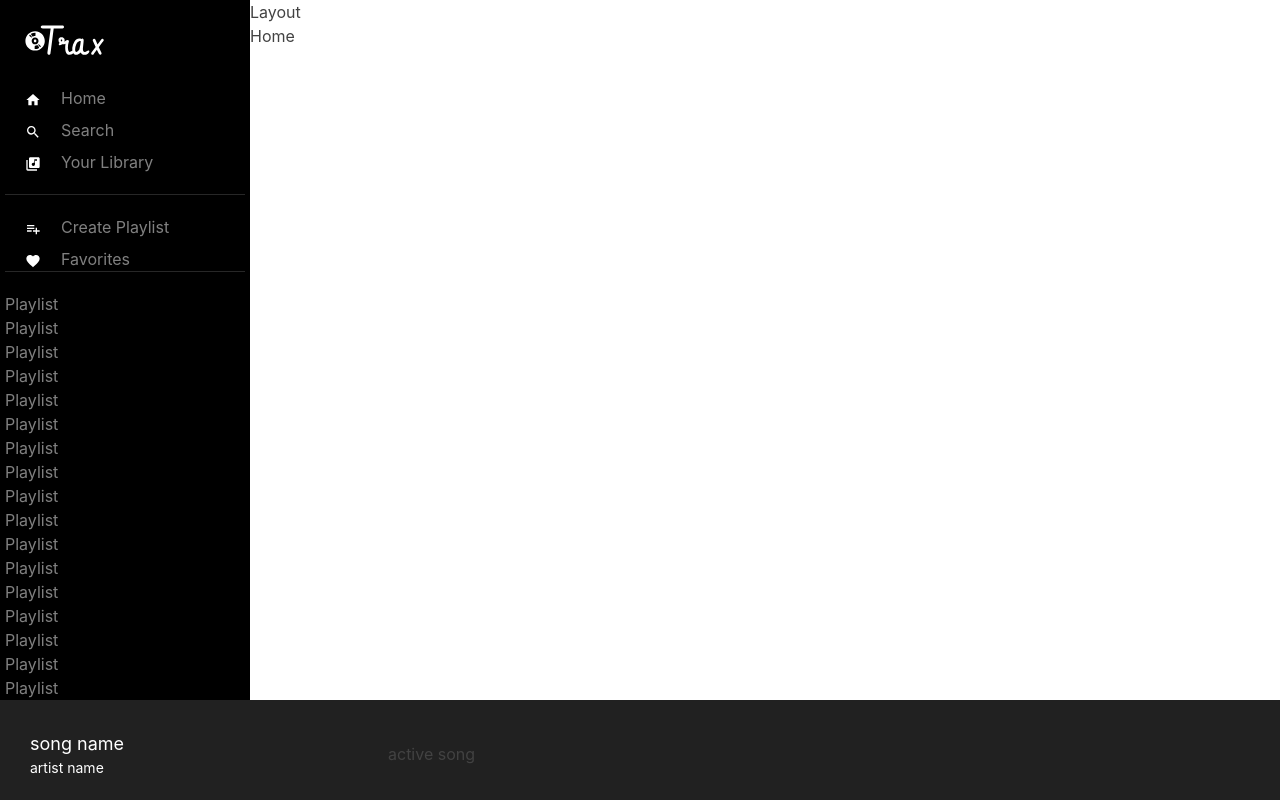
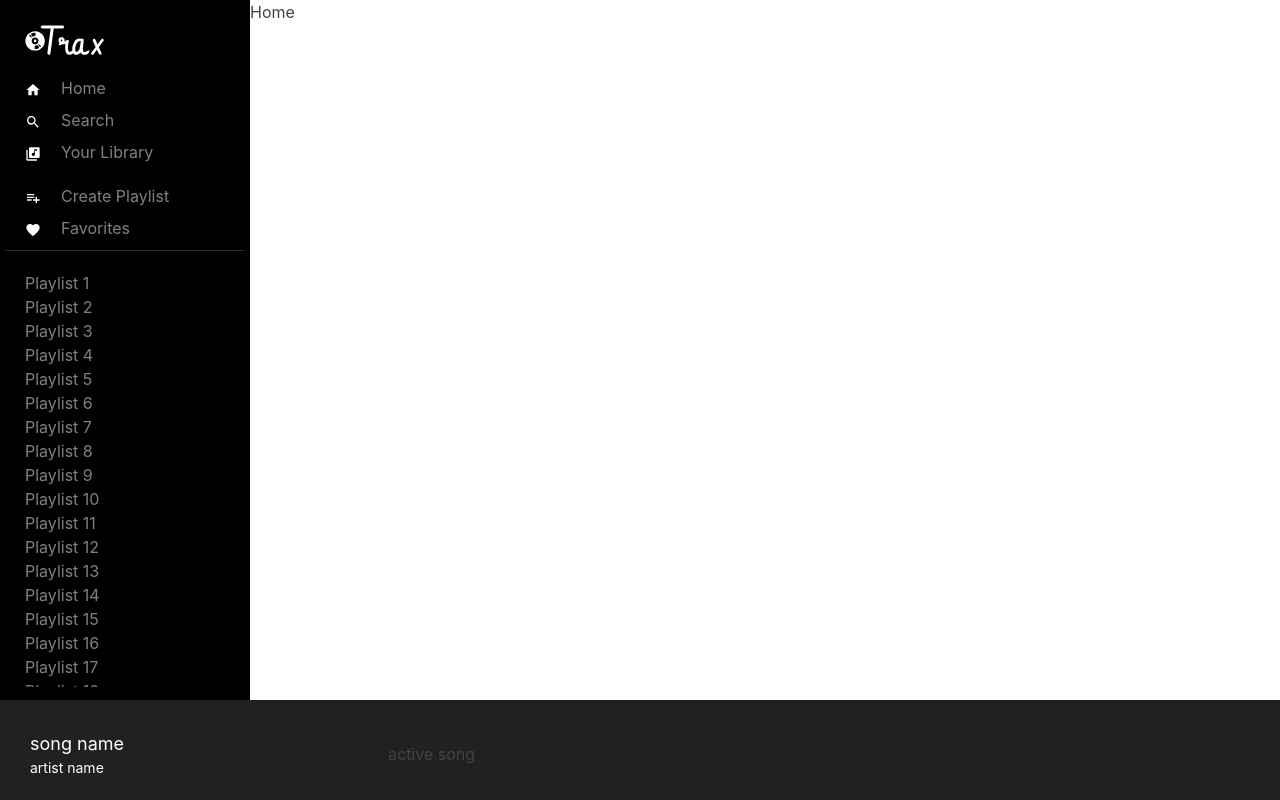
Before and after one commit to vcristian1/fullstack-spotifyjs, a Next.js app: page / in a window 1280 px wide. Built offline with nearby package versions, Linux system fonts and the light colour scheme.

Commit message:
adjjusted margin bottom acorss the board in sidebar so all playlist can be seen and scrolled within its container

```diff
--- a/components/playerLayout.tsx
+++ b/components/playerLayout.tsx
@@ -9,7 +9,7 @@ const PlayerLayout = ({ children }) => {
         <Sidebar />
       </Box>
       <Box marginLeft="250px" marginBottom="100px">
-        <Box height="calc(100vh - 100px)">Layout{children}</Box>
+        <Box height="calc(100vh - 100px)">{children}</Box>
       </Box>
       <Box position="absolute" left="0" bottom="0">
         <PlayerBar />
--- a/components/sidebar.tsx
+++ b/components/sidebar.tsx
@@ -50,6 +50,8 @@ const musicMenu = [
   },
 ]
 
+const playlists = new Array(30).fill(1).map((_, i) => `Playlist ${i + 1}`)
+
 const Sidebar = () => {
   return (
     <Box
@@ -60,10 +62,10 @@ const Sidebar = () => {
       color="gray"
     >
       <Box paddingY="20px" height="100%">
-        <Box width="120px" marginBottom="20px" paddingX="20px">
+        <Box width="120px" marginBottom="10px" paddingX="20px">
           <NextImage src="/logo.svg" height={60} width={120} />
         </Box>
-        <Box marginBottom="20px">
+        <Box marginBottom="10px">
           <List spacing={2}>
             {navMenu.map((menu) => (
               <ListItem paddingX="20px" fontSize="16px" key={menu.name}>
@@ -83,8 +85,7 @@ const Sidebar = () => {
             ))}
           </List>
         </Box>
-        <Divider color="gray.800" />
-        <Box marginTop="20px">
+        <Box marginBottom="10px" marginTop="20px">
           <List spacing={2}>
             {musicMenu.map((menu) => (
               <ListItem paddingX="20px" fontSize="16px" key={menu.name}>
@@ -106,9 +107,17 @@ const Sidebar = () => {
         </Box>
         <Divider color="gray.800" />
         <Box height="66%" overflowY="auto" paddingY="20px">
-          {new Array(50).fill(1).map(() => (
-            <h1>Playlist</h1>
-          ))}
+          <List spaceing={2}>
+            {playlists.map((playlist) => (
+              <ListItem paddingX="20px" key={playlist}>
+                <LinkBox>
+                  <NextLink href="/" passHref>
+                    <LinkOverlay>{playlist}</LinkOverlay>
+                  </NextLink>
+                </LinkBox>
+              </ListItem>
+            ))}
+          </List>
         </Box>
       </Box>
     </Box>
```
